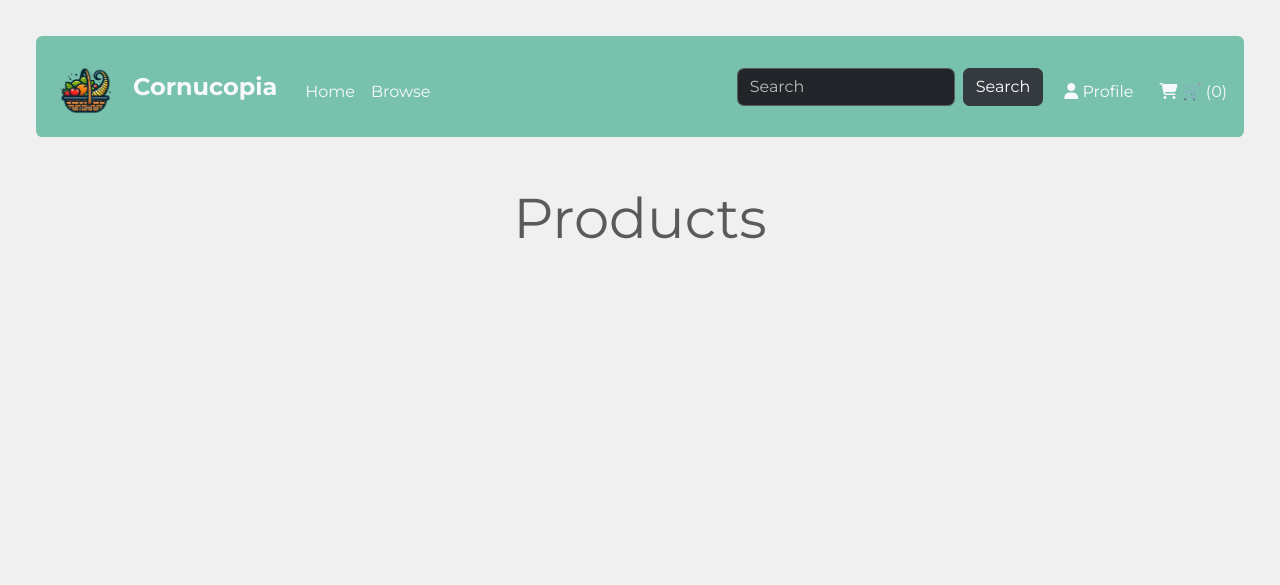
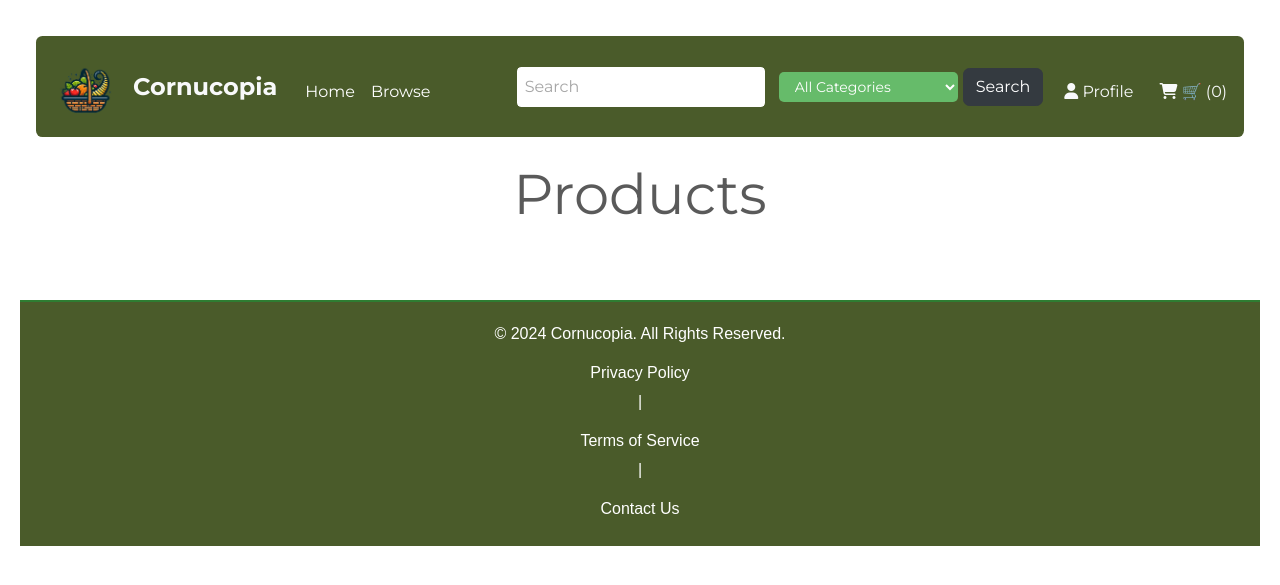
Before and after one commit to Goosum/Cornucopia190, a Flask app: template templates/home.html in a window 1280 px wide. Shown: the top 585 px of the page. Run offline with Flask 3, Linux system fonts and the light colour scheme; the template is opened without the code that fills it, so the values that code supplies are empty; some libraries are stand-ins or nearby versions.

Commit message:
new home.html styling

```diff
--- a/templates/home.html
+++ b/templates/home.html
@@ -10,9 +10,67 @@
     <script src="https://kit.fontawesome.com/a076d05399.js" crossorigin="anonymous"></script>
 
     <style>
+        /* General Styles */
+        body {
+            background-color: #ffffff; /* White background */
+            color: #2e7d32; /* Dark green text */
+            font-family: Arial, sans-serif;
+        }
+
+        /* Navbar */
+        .navbar {
+            background-color: #4a5b2a; /* Olive green */
+        }
+
+        .navbar .nav-link {
+            color: #ffffff !important;
+        }
+
+        /* Search and Filter */
+        .search-container {
+            display: flex;
+            align-items: center;
+            gap: 5px;
+        }
+
+		.product-image {
+		    max-height:100%;
+			max-width:100%;
+		}
+
+        .search-container input[type="search"] {
+            width: 250px;
+            padding: 8px;
+            border-radius: 5px;
+            border: 1px solid #4a5b2a;
+        }
+
+        .search-container .filter-dropdown {
+            background-color: #66bb6a; /* Light green for dropdown */
+            color: #ffffff;
+            border: none;
+            border-radius: 5px;
+            padding: 5px 12px;
+            font-size: 14px;
+            cursor: pointer;
+        }
+
+        /* Dropdown Styles */
+        .dropdown-menu {
+            max-height: 200px;
+            overflow-y: auto;
+            border: 1px solid #4a5b2a;
+            background-color: #ffffff;
+        }
+
+        .dropdown-item {
+            color: #2e7d32;
+        }
+
+        /* Product Cards */
         .card {
-            border: none;
-            background-color: #e0f7da;
+            border: 1px solid #4a5b2a;
+            background-color: #e8f5e9;
             padding: 20px;
             display: flex;
             flex-direction: column;
@@ -22,33 +80,26 @@
             box-shadow: 0 4px 8px rgba(0, 0, 0, 0.1);
         }
 
-        .product-name {
-            font-size: 24px;
-            font-weight: bold;
-            margin-bottom: 10px;
+        /* Footer */
+        footer {
+            background-color: #4a5b2a;
+            color: #ffffff;
+            padding: 20px;
+            text-align: center;
+            border-top: 2px solid #2e7d32;
         }
 
-		.product-image {
-		    max-height:100%;
-			max-width:100%;
-		}
-
-        .product-price {
-            font-size: 18px;
-            color: #666;
-            margin-bottom: 15px;
+        footer p {
+            margin: 0;
         }
 
+        /* Button Styling */
         .btn-success {
             background-color: #66bb6a;
             border: none;
             padding: 10px 20px;
             font-size: 16px;
             border-radius: 5px;
-        }
-
-        .row {
-            gap: 20px;
         }
     </style>
 
@@ -71,16 +122,22 @@
 
         function filterProducts() {
             const query = document.getElementById('search-input').value.toLowerCase();
+            const selectedCategory = document.getElementById('filter-dropdown').value.toLowerCase();
             const products = document.querySelectorAll('.product');
+
             products.forEach(product => {
                 const productName = product.querySelector('.product-name').textContent.toLowerCase();
-                product.style.display = productName.includes(query) ? 'block' : 'none';
+                const productCategory = product.getAttribute('data-category').toLowerCase();
+
+                // Display products that match the search query and selected category
+                product.style.display = (productName.includes(query) && (selectedCategory === 'all' || productCategory === selectedCategory)) ? 'block' : 'none';
             });
         }
     </script>
 </head>
 <body>
-    <nav class="navbar navbar-expand-sm bg-primary sticky-top rounded m-3" data-bs-theme="dark">
+    <!-- Navbar -->
+    <nav class="navbar navbar-expand-sm sticky-top rounded m-3">
         <div class="container-xxl d-flex align-items-center">
             <div class="logo-container d-flex align-items-center">
                 <a href="{{ url_for('home') }}">
@@ -93,15 +150,28 @@
             </div>
 
             <div class="navbar-nav">
-                <a class="nav-link text-light" href="#">Home</a>
-                <a class="nav-link text-light" href="#">Browse</a>
+                <a class="nav-link" href="#">Home</a>
+                <a class="nav-link" href="#">Browse</a>
             </div>
 
-            <form class="d-flex ms-auto" role="search">
+            <!-- Search and Filter Section -->
+            <form class="d-flex ms-auto search-container" role="search">
                 <input class="form-control me-2" type="search" placeholder="Search" id="search-input" oninput="filterProducts()">
+
+                <!-- Filter Dropdown -->
+                <select class="filter-dropdown" id="filter-dropdown" onchange="filterProducts()">
+                    <option value="all">All Categories</option>
+                    <option value="fruits">Fruits & Vegetables</option>
+                    <option value="dairy">Dairy & Eggs</option>
+                    <option value="meat">Meat & Seafood</option>
+                    <option value="beverages">Beverages</option>
+                    <option value="snacks">Snacks</option>
+                </select>
+
                 <button class="btn btn-dark" type="submit">Search</button>
             </form>
 
+            <!-- Profile and Cart Links -->
             <a href="{{ url_for('profile') }}" class="ms-3 text-light">
                 <i class="fas fa-user"></i> Profile
             </a>
@@ -111,14 +181,15 @@
         </div>
     </nav>
 
-    <div class="container text-center mt-5">
-        <h1 class="display-4">Products</h1>
-    </div>
+    <!-- Main Content Area -->
+    <div class="container mt-4">
+        <div class="text-center">
+            <h1 class="display-4">Products</h1>
+        </div>
 
-    <div class="container mt-4">
-        <div class="row justify-content-center">
+        <div class="row justify-content-center mt-4">
             {% for product in products %}
-            <div class="col-md-4">
+            <div class="col-md-4 product" data-category="{{ product.category }}">
                 <div class="card">
 				    <img class="product-image" src="{{ product.image }}">
                     <h3 class="product-name">{{ product.name }}</h3>
@@ -130,6 +201,16 @@
         </div>
     </div>
 
+    <!-- Footer -->
+    <footer class="mt-5">
+        <p>&copy; 2024 Cornucopia. All Rights Reserved.</p>
+        <p>
+            <a href="#" style="color: #ffffff;">Privacy Policy</a> |
+            <a href="#" style="color: #ffffff;">Terms of Service</a> |
+            <a href="#" style="color: #ffffff;">Contact Us</a>
+        </p>
+    </footer>
+
     <script src="{{ url_for('static', filename='js/bootstrap.bundle.min.js') }}"></script>
 </body>
 </html>
```
